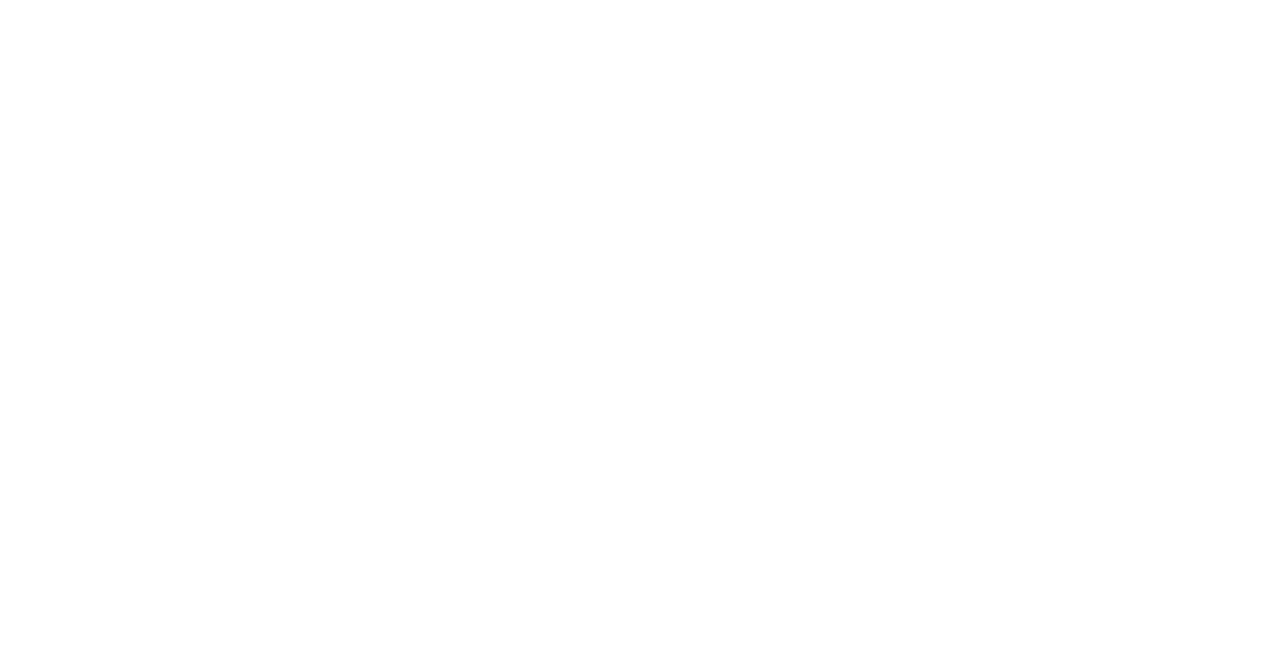
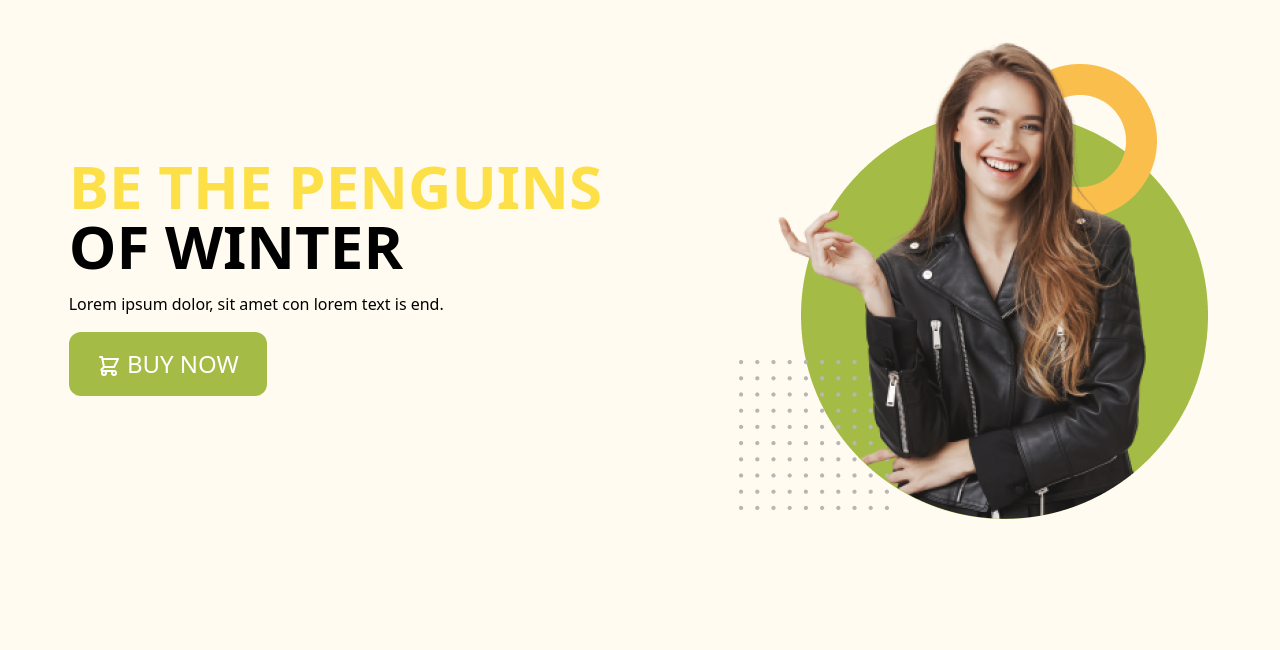
Before and after one commit to MdArefineAhamedJoy/tailwind-css, a plain HTML site: page index.html in a window 1280 px wide. Drawn offline with nearby package versions, Linux system fonts and the light colour scheme.

Commit message:
add comit header section

```diff
--- a/index.html
+++ b/index.html
@@ -4,8 +4,44 @@
   <meta http-equiv="X-UA-Compatible" content="IE=edge">
   <meta name="viewport" content="width=device-width, initial-scale=1.0">
   <title>Tailwind css Pogramming hero</title>
+  <script src="https://cdn.tailwindcss.com"></script>
+  <script>
+    tailwind.config = {
+      theme: {
+        extend: {
+          colors: {
+            clifford: '#da373d',
+            panguin:'#FFFBF0',
+          }
+        }
+      }
+    }
+  </script>
 </head>
-<body>
+<body class="bg-panguin">
+  <header>
+     <section class="container mx-auto pb-32 pt-8">
+        <div class=" lg:flex items-center justify-around ">
+          <div class="space-y-4">
+            <h1 class=" text-3xl sm:text-6xl font-bold sm:font-semibold uppercase">
+              <span class="text-yellow-300" >Be the Penguins</span>
+              <br>
+              <span >of Winter</span>
+            </h1>
+            <p>Lorem ipsum dolor, sit amet con lorem text is end. </p>
+            <button class="uppercase font-medium text-2xl bg-[#A4BC46] px-7 py-4 rounded-xl text-white">
+              <svg xmlns="http://www.w3.org/2000/svg" class="h-6 w-6 inline" fill="none" viewBox="0 0 24 24" stroke="currentColor" stroke-width="2">
+                <path stroke-linecap="round" stroke-linejoin="round" d="M3 3h2l.4 2M7 13h10l4-8H5.4M7 13L5.4 5M7 13l-2.293 2.293c-.63.63-.184 1.707.707 1.707H17m0 0a2 2 0 100 4 2 2 0 000-4zm-8 2a2 2 0 11-4 0 2 2 0 014 0z" />
+              </svg>
+              buy now
+            </button>
+          </div>
+          <div class="pt-8 sm:pt-0">
+            <img  class="w-1/2 sm:w-full" src="images/model.png" alt="">
+          </div>
+        </div>
+     </section>
+  </header>
 
 </body>
 </html>
--- /dev/null
+++ b/tailwind.config.js
@@ -0,0 +1,7 @@
+module.exports = {
+  content: ["./src/**/*.{html,js}"],
+  theme: {
+    extend: {},
+  },
+  plugins: [],
+}
```
Also changed, not shown: images/box.png (added), images/house.png (added), images/jacket-1.png (added), images/jacket-2.png (added), images/jacket-3.png (added), images/jacket-4.png (added), images/jacket-5.png (added), images/jacket-6.png (added), images/logo.png (added), images/model.png (added), images/question.png (added), images/shopping.png (added).
